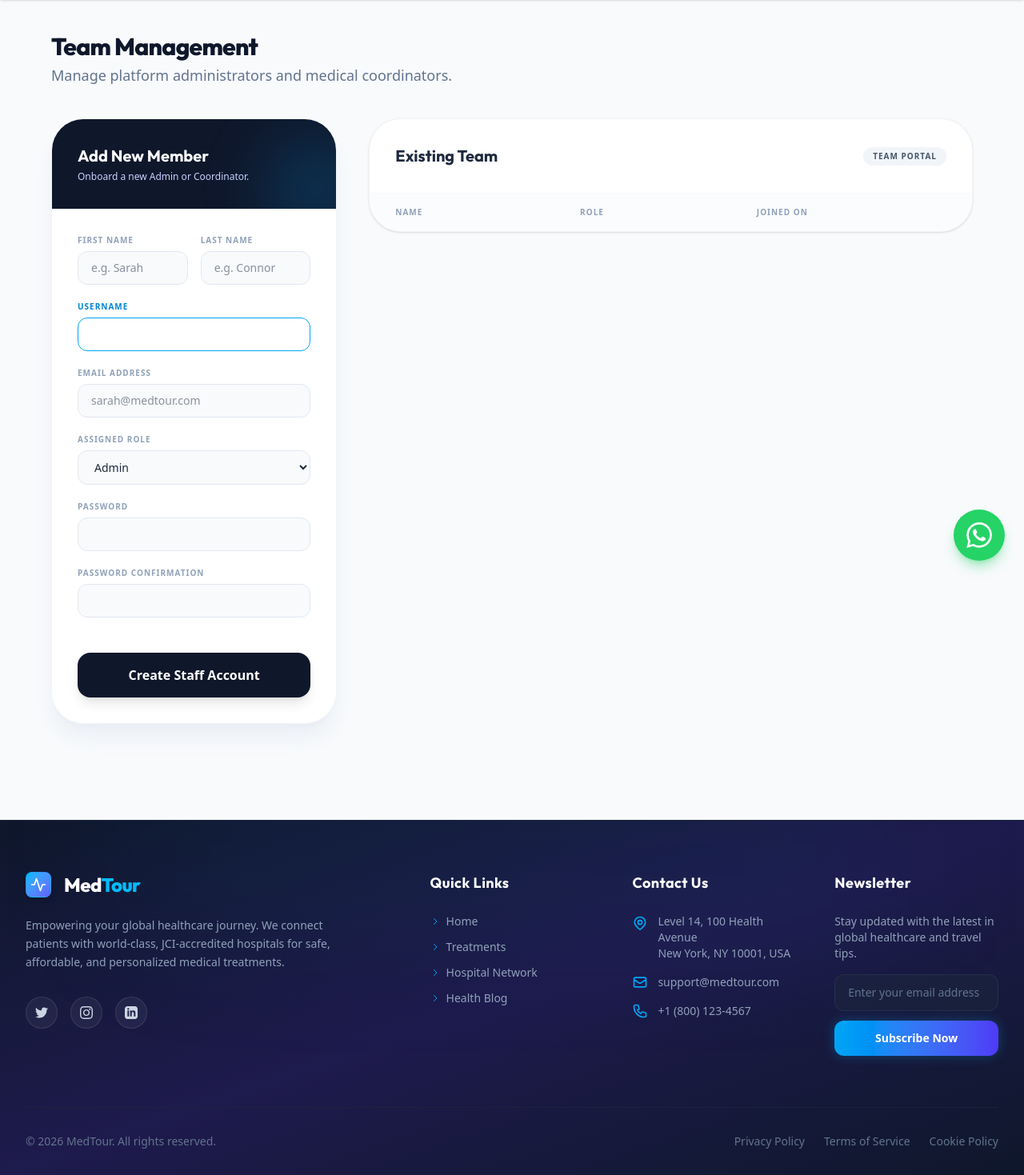
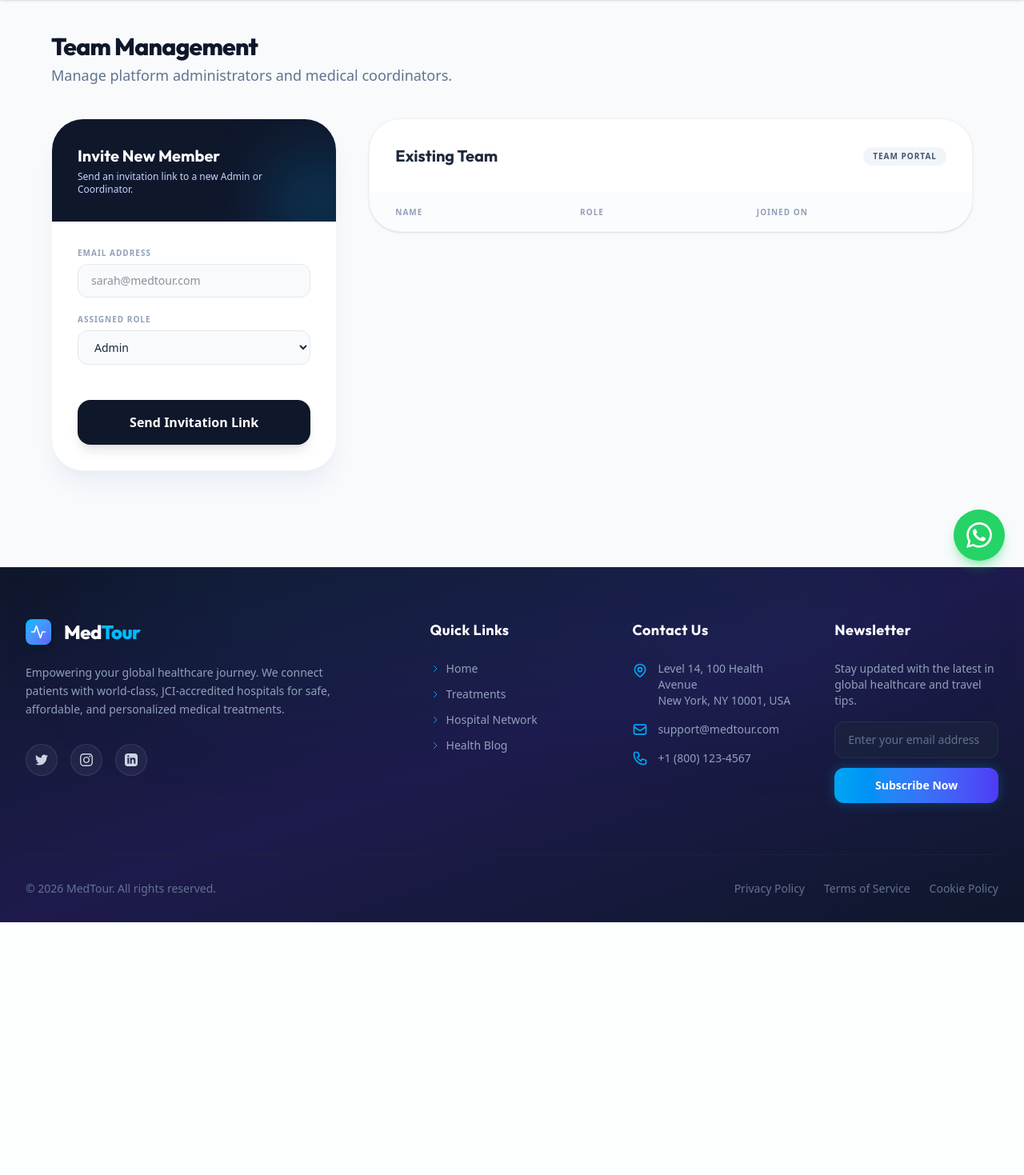
Before and after one commit to sabarishkumaran/medical_tourism_platform, a Django app: page /accounts/staff/manage/ in a window 1280 px wide. Shown: the part 75-1544 px from the top of the page at 80% size. After the commit the page ends 1228 px from the top, so only its background shows below. Run offline with Django 5.2, Linux system fonts and the light colour scheme; a user stored in the database is signed in; tables that the repository leaves empty hold one stand-in row (values such as "Sample post"); grey boxes marked "Sample" are stand-in pictures; lists and menus that the app fills with data are empty; style sheets or scripts are compiled from the project's sources; some libraries are stand-ins or nearby versions.

Commit message:
feat: implement staff invitation system with email-based account registration and management dashboard

```diff
--- a/accounts/forms.py
+++ b/accounts/forms.py
@@ -85,14 +85,14 @@ class RegisterForm(UserCreationForm):
         return cleaned_data
 
 
-class StaffCreationForm(UserCreationForm):
+class StaffInvitationForm(forms.ModelForm):
     class Meta:
-        model = User
-        fields = ["first_name", "last_name", "username", "email", "role"]
+        from .models import StaffInvitation
+        model = StaffInvitation
+        fields = ['email', 'role']
 
     def __init__(self, *args, **kwargs):
         super().__init__(*args, **kwargs)
-        # Limit choices to staff roles
         self.fields['role'].choices = [
             ('ADMIN', 'Admin'),
             ('COORDINATOR', 'Coordinator'),
@@ -100,6 +100,20 @@ class StaffCreationForm(UserCreationForm):
         for field in self.fields.values():
             field.widget.attrs.update({
                 "class": "w-full bg-slate-50 border border-slate-200 rounded-xl px-4 py-3 text-slate-800 focus:bg-white focus:border-sky-500 outline-none"
+            })
+
+class StaffSignupForm(UserCreationForm):
+    class Meta:
+        model = User
+        fields = ["first_name", "last_name", "username"]
+
+    def __init__(self, *args, **kwargs):
+        super().__init__(*args, **kwargs)
+        self.fields['first_name'].required = True
+        self.fields['last_name'].required = True
+        for field in self.fields.values():
+            field.widget.attrs.update({
+                "class": "w-full border border-gray-300 rounded-md px-3 py-2 focus:outline-none focus:ring-2 focus:ring-blue-500"
             })
 
 
--- a/accounts/urls.py
+++ b/accounts/urls.py
@@ -19,6 +19,7 @@ urlpatterns = [
     path('delete-account/', views.delete_account, name='delete_account'),
     path('dashboard/', views.patient_dashboard, name="patient_dashboard"),
     path('staff/manage/', views.manage_staff, name="manage_staff"),
+    path('staff/accept-invite/<uuid:token>/', views.staff_accept_invite, name="staff_accept_invite"),
     path('admin/dashboard/', views.admin_dashboard, name="admin_dashboard"),
     path('admin/patients/', views.admin_patients, name="admin_patients"),
     path('admin/patients/<int:user_id>/', views.patient_detail, name="patient_detail"),
--- a/accounts/views.py
+++ b/accounts/views.py
@@ -3,7 +3,7 @@ from inquiries.models import Inquiry
 from django.shortcuts import render, redirect, get_object_or_404
 from django.contrib.auth import authenticate, login, logout, update_session_auth_hash
 from django.contrib import messages
-from .forms import ProfileForm, RegisterForm, StaffCreationForm
+from .forms import ProfileForm, RegisterForm
 from .models import User
 from django.contrib.auth.forms import AuthenticationForm
 from django.contrib.auth.decorators import login_required
@@ -42,6 +42,12 @@ def manage_staff(request):
         raise PermissionDenied("Administrative access required.")
 
     from django.core.paginator import Paginator
+    from django.core.mail import send_mail
+    from django.conf import settings
+    from django.urls import reverse
+    from .forms import StaffInvitationForm
+    from .models import StaffInvitation
+
     staff_users_all = User.objects.filter(role__in=['ADMIN', 'COORDINATOR']).order_by('-date_joined')
 
     paginator = Paginator(staff_users_all, 10)
@@ -49,18 +55,58 @@ def manage_staff(request):
     staff_users = paginator.get_page(page_number)
 
     if request.method == "POST":
-        form = StaffCreationForm(request.POST)
+        form = StaffInvitationForm(request.POST)
         if form.is_valid():
-            user = form.save()
-            if request.headers.get('HX-Request'):
-                staff_users_all = User.objects.filter(role__in=['ADMIN', 'COORDINATOR']).order_by('-date_joined')
-                paginator = Paginator(staff_users_all, 10)
-                staff_users = paginator.get_page(1)
-                return render(request, "partials/staff_list.html", {"staff_users": staff_users})
-            messages.success(request, f"Staff account for {user.username} created successfully.")
+            email = form.cleaned_data.get('email')
+            if User.objects.filter(email=email).exists():
+                if request.headers.get('X-Requested-With') == 'XMLHttpRequest':
+                    return JsonResponse({'success': False, 'errors': {'email': ['A user with this email already exists.']}})
+                messages.error(request, "A user with this email already exists.")
+                return redirect('manage_staff')
+
+            invitation = form.save()
+
+            invite_link = request.build_absolute_uri(
+                reverse('staff_accept_invite', kwargs={'token': invitation.token})
+            )
+            subject = "Invitation to join Medical Tourism Platform Team"
+            message = f"You have been invited to join the platform as a {invitation.get_role_display()}.\n\nPlease click the following link to set up your account. This link is valid for 12 hours:\n{invite_link}"
+
+            html_message = render_to_string('staff_invite_email_html.html', {
+                'invite_link': invite_link,
+                'role': invitation.get_role_display()
+            })
+
+            try:
+                send_mail(
+                    subject,
+                    message,
+                    settings.DEFAULT_FROM_EMAIL,
+                    [email],
+                    html_message=html_message,
+                    fail_silently=False,
+                )
+            except Exception as e:
+                invitation.delete()
+                if request.headers.get('X-Requested-With') == 'XMLHttpRequest':
+                    return JsonResponse({'success': False, 'errors': {'__all__': [f"Failed to send email: {str(e)}"]}})
+                messages.error(request, f"Failed to send email: {str(e)}")
+                return redirect('manage_staff')
+
+            if request.headers.get('X-Requested-With') == 'XMLHttpRequest':
+                return JsonResponse({'success': True, 'message': f"Invitation sent successfully to {email}."})
+
+            messages.success(request, f"Invitation sent successfully to {email}.")
             return redirect('manage_staff')
+        else:
+            if request.headers.get('X-Requested-With') == 'XMLHttpRequest':
+                errors = {}
+                for field, field_errors in form.errors.items():
+                    label = field if field == '__all__' else field.replace('_', ' ').title()
+                    errors[label] = list(field_errors)
+                return JsonResponse({'success': False, 'errors': errors}, status=400)
     else:
-        form = StaffCreationForm()
+        form = StaffInvitationForm()
 
     if request.headers.get('HX-Request'):
         return render(request, "partials/staff_list.html", {"staff_users": staff_users})
@@ -712,3 +758,48 @@ def ajax_password_change(request):
                 errors[label] = list(field_errors)
             return JsonResponse({'success': False, 'errors': errors}, status=400)
     return JsonResponse({'success': False, 'message': 'Invalid request.'}, status=405)
+
+from django.utils import timezone
+from datetime import timedelta
+from django.contrib.auth import login
+from .forms import StaffSignupForm
+
+def staff_accept_invite(request, token):
+    from .models import StaffInvitation
+    try:
+        invitation = StaffInvitation.objects.get(token=token)
+    except StaffInvitation.DoesNotExist:
+        messages.error(request, "Invalid invitation link.")
+        return redirect('login')
+
+    if invitation.is_used:
+        messages.error(request, "This invitation link has already been used.")
+        return redirect('login')
+
+    if timezone.now() > invitation.created_at + timedelta(hours=12):
+        messages.error(request, "This invitation link has expired.")
+        return redirect('login')
+
+    if request.method == "POST":
+        form = StaffSignupForm(request.POST)
+        if form.is_valid():
+            user = form.save(commit=False)
+            user.email = invitation.email
+            user.role = invitation.role
+            user.is_email_verified = True
+            user.save()
+
+            invitation.is_used = True
+            invitation.save()
+
+            login(request, user)
+            messages.success(request, "Account created successfully. Welcome to the team!")
+            return redirect('admin_dashboard')
+    else:
+        form = StaffSignupForm()
+
+    return render(request, 'staff_invite_signup.html', {
+        'form': form,
+        'email': invitation.email,
+        'role': invitation.get_role_display()
+    })
--- a/templates/manage_staff.html
+++ b/templates/manage_staff.html
@@ -26,33 +26,58 @@
         <div class="grid grid-cols-1 lg:grid-cols-3 gap-10">
 
             <!-- Add New Staff Form -->
-            <div class="lg:col-span-1">
+            <div class="lg:col-span-1" x-data="{
+                showErrorModal: false,
+                formErrors: {},
+                isSubmitting: false,
+                isSuccess: false,
+                successMessage: '',
+
+                async submitForm(e) {
+                    this.isSubmitting = true;
+                    const formElement = e.target;
+                    const formData = new FormData(formElement);
+                    try {
+                        const response = await fetch(formElement.action, { method: 'POST', body: formData, headers: { 'X-Requested-With': 'XMLHttpRequest' } });
+                        const data = await response.json();
+                        if (data.success) {
+                            this.isSuccess = true;
+                            this.successMessage = data.message;
+                            formElement.reset();
+                            setTimeout(() => { this.isSuccess = false; }, 5000);
+                        } else {
+                            this.formErrors = data.errors || {};
+                            this.showErrorModal = true;
+                        }
+                    } catch (error) {
+                        console.error('Form submission error:', error);
+                        this.formErrors = { 'System Error': ['An unexpected error occurred.'] };
+                        this.showErrorModal = true;
+                    } finally {
+                        this.isSubmitting = false;
+                    }
+                }
+            }">
                 <div class="bg-white rounded-[2.5rem] shadow-xl shadow-slate-200/60 border border-slate-100 overflow-hidden sticky top-28">
                     <div class="bg-slate-900 p-8 text-white relative overflow-hidden">
                         <div class="absolute -right-10 -bottom-10 w-32 h-32 bg-sky-500/20 rounded-full blur-2xl"></div>
-                        <h2 class="text-xl font-bold relative z-10" style="font-family: 'Outfit', sans-serif;">Add New Member</h2>
-                        <p class="text-indigo-200 text-xs mt-1 relative z-10">Onboard a new Admin or Coordinator.</p>
+                        <h2 class="text-xl font-bold relative z-10" style="font-family: 'Outfit', sans-serif;">Invite New Member</h2>
+                        <p class="text-indigo-200 text-xs mt-1 relative z-10">Send an invitation link to a new Admin or Coordinator.</p>
                     </div>
 
                     <div class="p-8">
-                        <form hx-post="{% url 'manage_staff' %}" hx-target="#staff-list-container" hx-swap="innerHTML" hx-on::after-request="if(event.detail.successful) this.reset()" class="space-y-5">
+                        <div x-show="isSuccess" x-transition style="display: none;" class="mb-6 bg-emerald-50 border border-emerald-200 text-emerald-800 rounded-2xl p-4 flex items-start gap-3">
+                            <div class="w-8 h-8 rounded-full bg-emerald-100 flex items-center justify-center flex-shrink-0 mt-0.5">
+                                <svg class="w-5 h-5 text-emerald-600" fill="none" stroke="currentColor" viewBox="0 0 24 24"><path stroke-linecap="round" stroke-linejoin="round" stroke-width="2" d="M5 13l4 4L19 7"></path></svg>
+                            </div>
+                            <div>
+                                <h3 class="font-bold text-sm">Invitation Sent</h3>
+                                <p class="text-xs text-emerald-600 mt-1" x-text="successMessage"></p>
+                            </div>
+                        </div>
+
+                        <form @submit.prevent="submitForm($event)" action="{% url 'manage_staff' %}" class="space-y-5">
                             {% csrf_token %}
-                            <!-- Form fields ... -->
-                            <div class="grid grid-cols-2 gap-4">
-                                <div class="group">
-                                    <label class="block text-[10px] font-bold text-slate-400 uppercase tracking-widest mb-1.5 transition-colors group-focus-within:text-sky-600">First Name</label>
-                                    {% render_field form.first_name class="w-full bg-slate-50 border border-slate-200 rounded-xl px-4 py-2.5 text-sm text-slate-800 transition-all focus:bg-white focus:border-sky-500 outline-none" placeholder="e.g. Sarah" %}
-                                </div>
-                                <div class="group">
-                                    <label class="block text-[10px] font-bold text-slate-400 uppercase tracking-widest mb-1.5 transition-colors group-focus-within:text-sky-600">Last Name</label>
-                                    {% render_field form.last_name class="w-full bg-slate-50 border border-slate-200 rounded-xl px-4 py-2.5 text-sm text-slate-800 transition-all focus:bg-white focus:border-sky-500 outline-none" placeholder="e.g. Connor" %}
-                                </div>
-                            </div>
-
-                            <div class="group">
-                                <label class="block text-[10px] font-bold text-slate-400 uppercase tracking-widest mb-1.5 transition-colors group-focus-within:text-sky-600">Username</label>
-                                {% render_field form.username class="w-full bg-slate-50 border border-slate-200 rounded-xl px-4 py-2.5 text-sm text-slate-800 transition-all focus:bg-white focus:border-sky-500 outline-none" %}
-                            </div>
 
                             <div class="group">
                                 <label class="block text-[10px] font-bold text-slate-400 uppercase tracking-widest mb-1.5 transition-colors group-focus-within:text-sky-600">Email Address</label>
@@ -64,21 +89,53 @@
                                 {% render_field form.role class="w-full bg-slate-50 border border-slate-200 rounded-xl px-4 py-2.5 text-sm text-slate-800 transition-all focus:bg-white focus:border-sky-500 outline-none" %}
                             </div>
 
-                            {% for field in form %}
-                                {% if field.name == 'password1' or field.name == 'password2' %}
-                                <div class="group">
-                                    <label class="block text-[10px] font-bold text-slate-400 uppercase tracking-widest mb-1.5 transition-colors group-focus-within:text-sky-600">{{ field.label }}</label>
-                                    {% render_field field class="w-full bg-slate-50 border border-slate-200 rounded-xl px-4 py-2.5 text-sm text-slate-800 transition-all focus:bg-white focus:border-sky-500 outline-none" %}
-                                </div>
-                                {% endif %}
-                            {% endfor %}
-
-                            <button type="submit" class="w-full bg-slate-900 hover:bg-sky-600 text-white font-extrabold py-4 px-4 rounded-2xl shadow-lg hover:shadow-sky-500/30 transition-all duration-300 transform hover:-translate-y-1 mt-6 cursor-pointer">
-                                Create Staff Account
+                            <button type="submit" :disabled="isSubmitting" :class="{'opacity-50 cursor-not-allowed': isSubmitting}" class="w-full bg-slate-900 hover:bg-sky-600 text-white font-extrabold py-4 px-4 rounded-2xl shadow-lg hover:shadow-sky-500/30 transition-all duration-300 transform hover:-translate-y-1 mt-6 cursor-pointer">
+                                <span x-show="!isSubmitting">Send Invitation Link</span>
+                                <span x-show="isSubmitting" style="display: none;">Sending...</span>
                             </button>
                         </form>
                     </div>
                 </div>
+
+                <!-- Error Modal Popup -->
+                <template x-teleport="body">
+                    <div x-show="showErrorModal" class="fixed inset-0 z-50 flex items-center justify-center bg-black/40 p-4" style="display: none;" @click.self="showErrorModal = false">
+                        <div class="bg-white rounded-2xl shadow-2xl w-full max-w-lg p-8 animate-fade-up">
+                            <div class="flex items-center justify-between mb-6">
+                                <div class="flex items-center gap-4">
+                                    <div class="w-12 h-12 bg-red-100 rounded-full flex items-center justify-center flex-shrink-0">
+                                        <svg class="w-7 h-7 text-red-600" fill="currentColor" viewBox="0 0 24 24"><path d="M1 21h22L12 2 1 21zm12-3h-2v-2h2v2zm0-4h-2v-4h2v4z"></path></svg>
+                                    </div>
+                                    <h2 class="text-2xl font-bold text-slate-900">Registration Error</h2>
+                                </div>
+                                <button @click="showErrorModal = false" class="text-slate-400 hover:text-slate-600 transition-colors flex-shrink-0 p-1">
+                                    <svg class="w-6 h-6" fill="none" stroke="currentColor" viewBox="0 0 24 24"><path stroke-linecap="round" stroke-linejoin="round" stroke-width="2" d="M6 18L18 6M6 6l12 12"></path></svg>
+                                </button>
+                            </div>
+                            <div class="mb-8 space-y-3 max-h-96 overflow-y-auto">
+                                <template x-if="Object.keys(formErrors).length > 0">
+                                    <div>
+                                        <template x-for="[label, errors_list] in Object.entries(formErrors)">
+                                            <div>
+                                                <template x-for="error in errors_list">
+                                                    <div class="border-l-4 border-red-500 bg-red-50 p-4 rounded-lg mb-3">
+                                                        <p x-show="label !== '__all__'" class="font-bold text-slate-900 text-sm" x-text="label"></p>
+                                                        <p class="text-slate-700 text-sm mt-1" x-text="error"></p>
+                                                    </div>
+                                                </template>
+                                            </div>
+                                        </template>
+                                    </div>
+                                </template>
+                            </div>
+                            <div class="flex gap-4">
+                                <button @click="showErrorModal = false" class="w-full bg-slate-900 hover:bg-sky-600 text-white font-bold py-3.5 px-4 rounded-xl shadow-[0_4px_14px_0_rgba(0,0,0,0.1)] hover:shadow-xl transition-all duration-300 transform hover:-translate-y-0.5 cursor-pointer">
+                                    Close
+                                </button>
+                            </div>
+                        </div>
+                    </div>
+                </template>
             </div>
 
             <!-- Staff List -->
```
Also changed, not shown: accounts/models.py (+12 -0 lines), templates/staff_invite_email_html.html (added, +52 -0 lines), templates/staff_invite_signup.html (added, +115 -0 lines), accounts/migrations/0004_staffinvitation.py (added).
